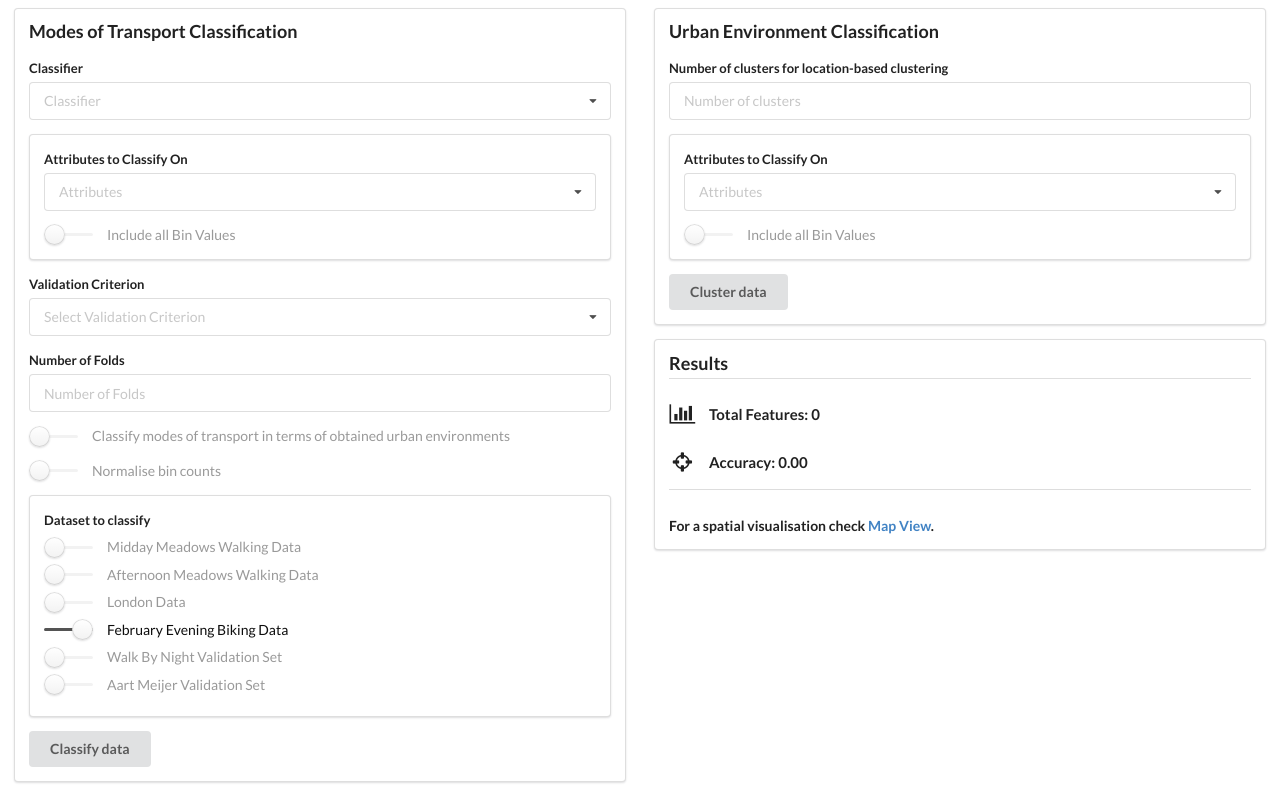
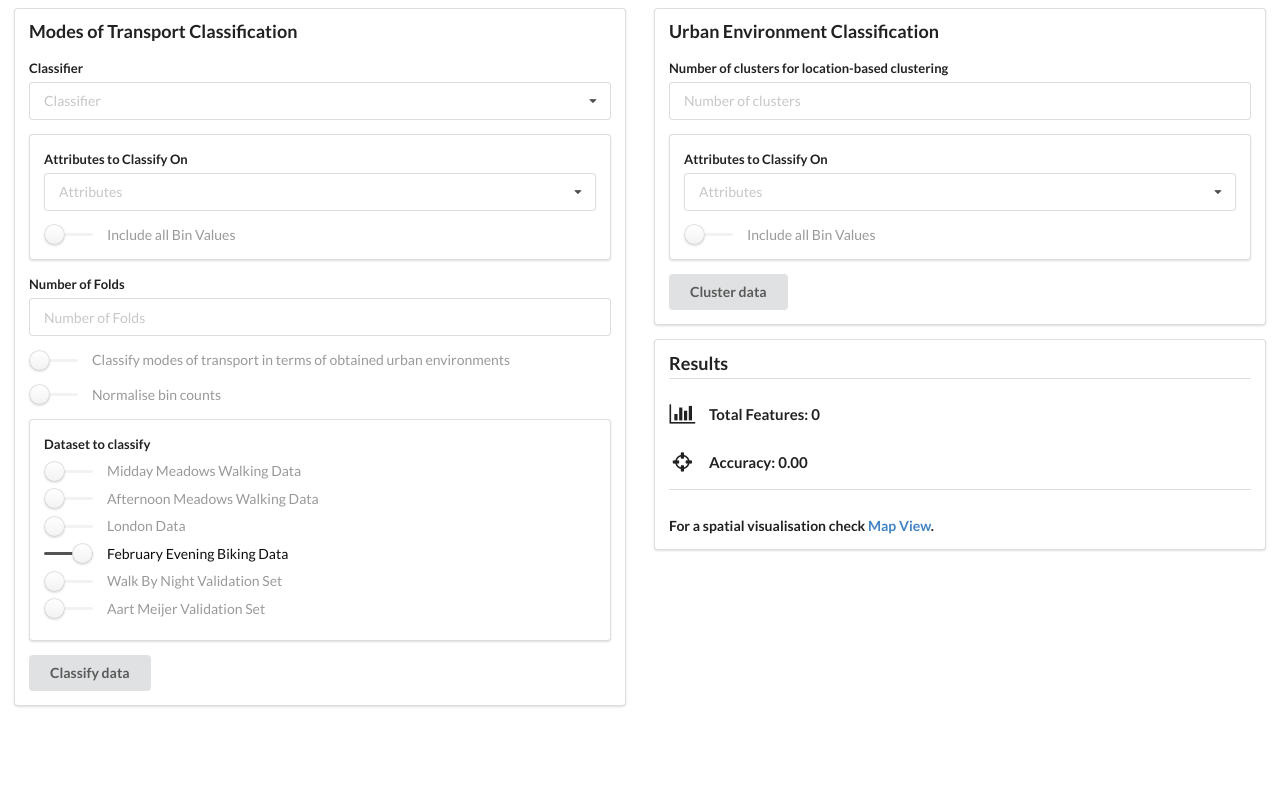
Before and after one commit to MihaiVisu/HonoursProject, a website: page index.html in a window 1280 px wide. Shown: the part 86-882 px from the top of the page. After the commit the page ends 806 px from the top, so only its background shows below. Drawn offline with Linux system fonts and the light colour scheme; no server answers.

Commit message:
remove validation criterion selection

```diff
--- a/index.html
+++ b/index.html
@@ -103,14 +103,14 @@
                         </div>
                       </div>
 
-                      <div class="field validation-criterion">
+<!--                       <div class="field validation-criterion">
                         <label>Validation Criterion</label>
                         <select class="ui dropdown">
                           <option value="">Select Validation Criterion</option>
                           <option value="kf">KFold Cross Validation</option>
                           <option value="ho">Hold-out Validation</option>
                         </select>
-                      </div>
+                      </div> -->
 
                       <div class="field folds-number">
                         <label>Number of Folds</label>
```
